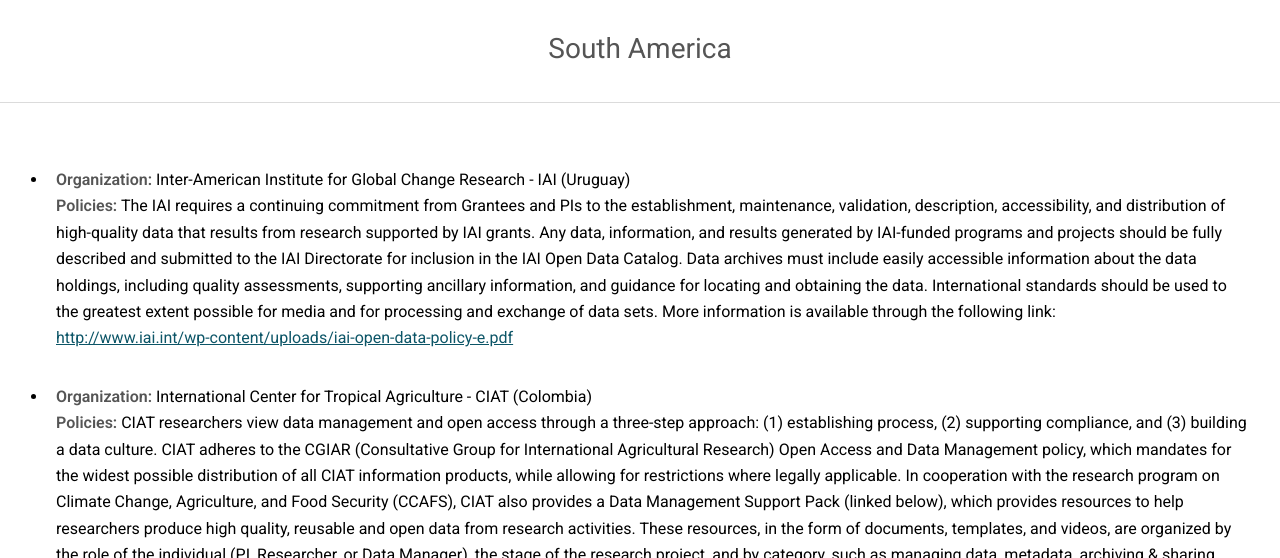
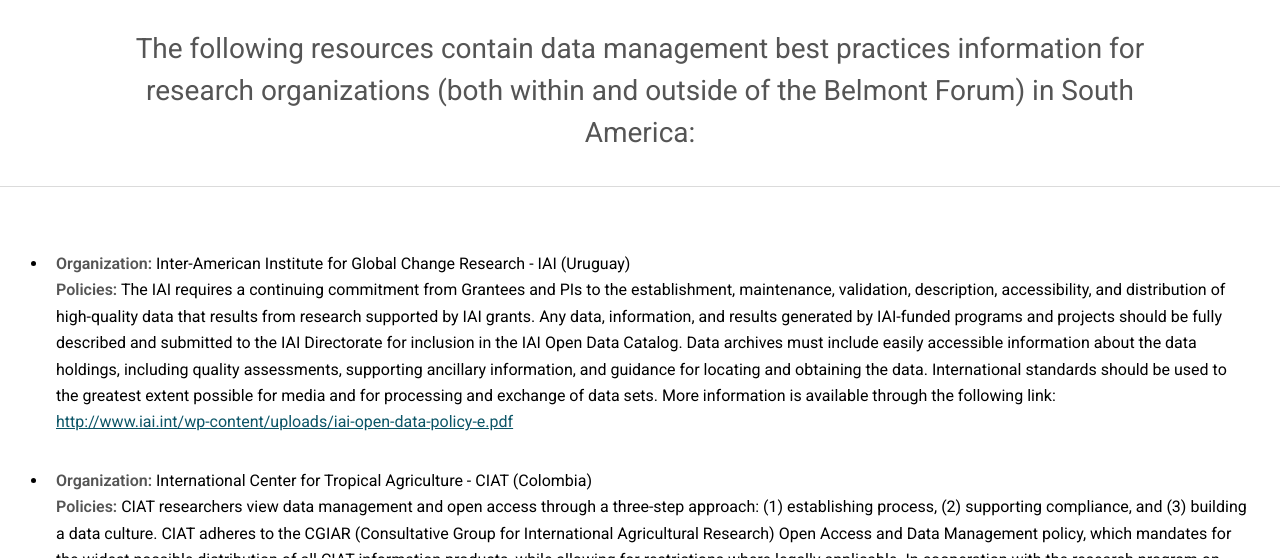
Before and after one commit to bfe-inf/toolkit, a Jekyll site: the page built from bp&s-southamerica.html, in a window 1280 px wide and 900 px high, cut to the strip 342-900 px from the top of the window. Built offline with Jekyll 4.4.1, drawn with Linux system fonts in a browser that asks for light colours.

Commit message:
Update bp&s-southamerica.html

```diff
--- a/bp&s-southamerica.html
+++ b/bp&s-southamerica.html
@@ -49,7 +49,7 @@
 			<section id="main" class="wrapper" style="padding-bottom: 0px;">
 				<div class="inner">
 					<header class="align-center">
-						<h3>South America</h3>
+						<h3>The following resources contain data management best practices information for research organizations (both within and outside of the Belmont Forum) in South America:</h3>
 					</header>
 			</section>
 			<hr>
```
